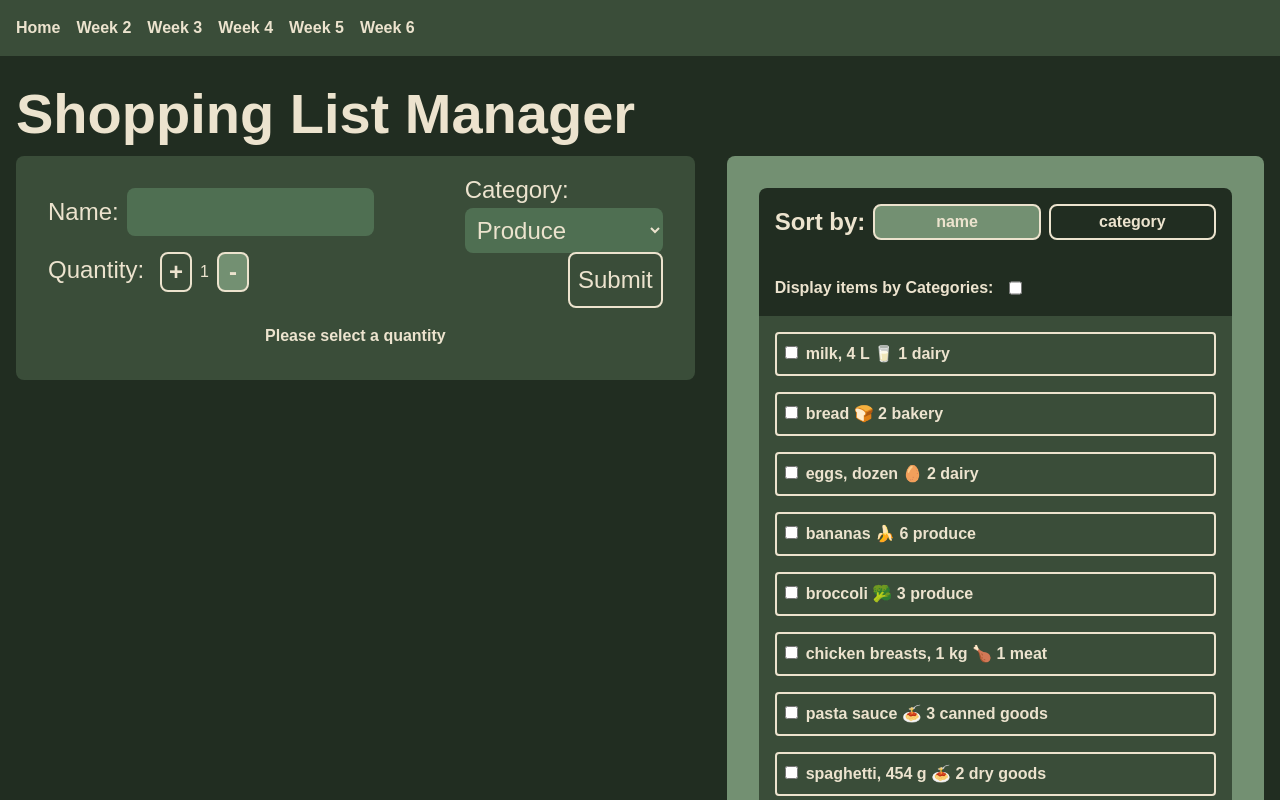
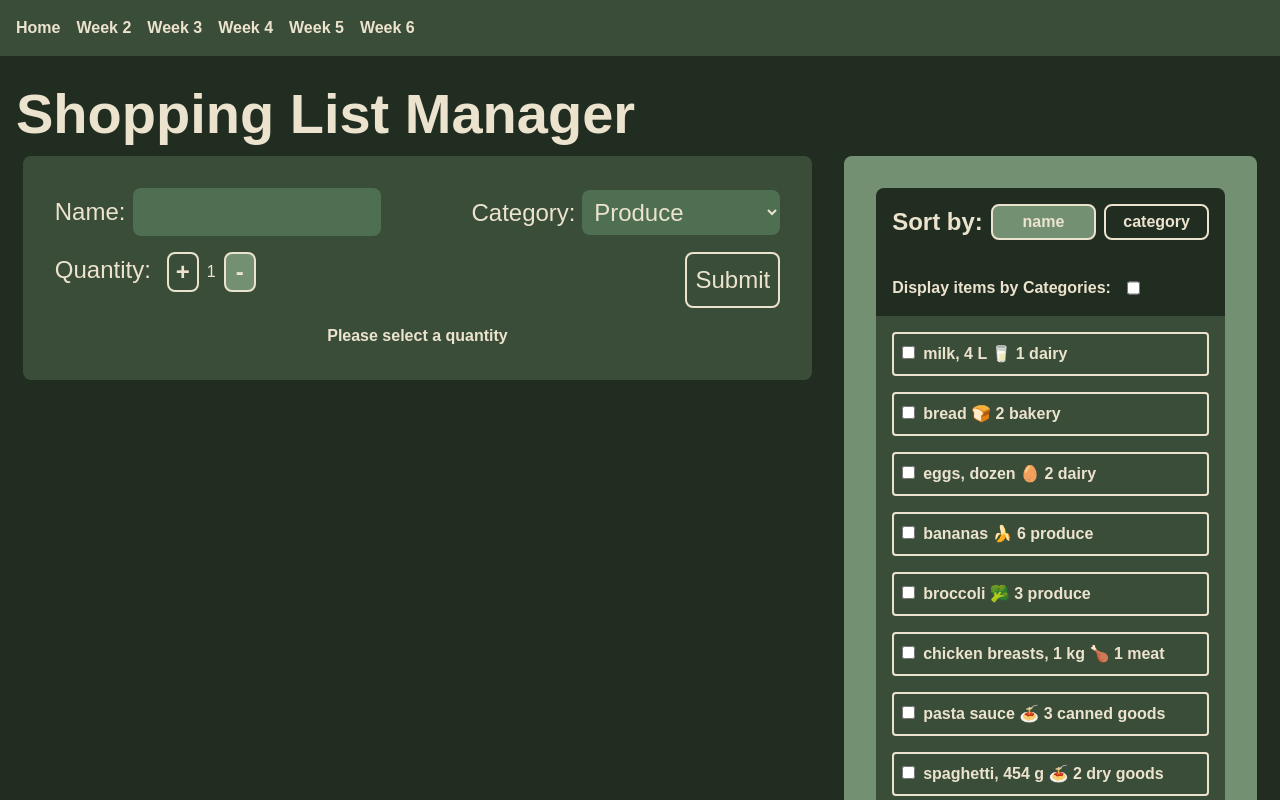
Before and after one commit to jayco01/cprg306-assignments, a Next.js app: page /week-7 in a window 1280 px wide. Shown: the top 800 px of the page. Built offline with nearby package versions, Linux system fonts and the light colour scheme.

Commit message:
Feat: Week 7 MVP
Added a function in itemlist to add new items, then passed it down to new-item.js

```diff
--- a/app/week-7/item-list.js
+++ b/app/week-7/item-list.js
@@ -2,6 +2,7 @@
 
 import Item from "@/app/week-7/item";
 import {useState} from "react";
+import NewItem from "@/app/week-7/new-item";
 
 export default function ItemList() {
 
@@ -104,6 +105,11 @@ export default function ItemList() {
     }));
   };
 
+  const handleAddingItem = (newItem) => {
+    if(newItem !== null) {
+      setItems([...items, newItem]);
+    }
+  }
 
   const categories = [...items].reduce((acc, item) => {
     if (!acc.includes(item.category)) {
@@ -141,6 +147,10 @@ export default function ItemList() {
 
 
   return (
+    <div className="flex flex-col md:flex-row justify-center align-middle gap-8">
+      <NewItem
+        handleAddingNewItem={handleAddingItem}
+      />
       <div className=" bg-custom-green rounded-lg flex flex-col p-8">
 
         {/* **** Buttons Section *** */}
@@ -150,7 +160,7 @@ export default function ItemList() {
             <h3 className="font-extrabold">Sort by:</h3>
             <button
               className={`${btnStyle} ${sortBy === 'name' ? 'bg-custom-green' : 'bg-transparent'}`}
-            onClick={() => handleSortingItems("name") }
+              onClick={() => handleSortingItems("name")}
               disabled={sortBy === 'name'}
               value="name">
               name
@@ -226,5 +236,6 @@ export default function ItemList() {
           </div>
         }
       </div>
+    </div>
   );
 }
--- a/app/week-7/new-item.js
+++ b/app/week-7/new-item.js
@@ -2,7 +2,9 @@
 
 import {useState} from "react";
 
-export default function NewItem() {
+import { v4 as uuidv4 } from 'uuid';
+
+export default function NewItem({ handleAddingNewItem }) {
 
   const [quantity, setQuantity] = useState(1);
   const [name, setName] = useState("");
@@ -53,14 +55,14 @@ export default function NewItem() {
       return;
     }
 
-    const item = {
+    handleAddingNewItem({
+      id: uuidv4(),
       name: name,
-      category: category,
-      quantity: getQuantityWithConstraint()
-    }
+      quantity: getQuantityWithConstraint(),
+      category: category
+    });
 
     console.log(`Item name: ${item.name}, Catergory: ${item.category}, Quantity: ${item.quantity}`);
-    alert(`Item name: ${item.name}, Catergory: ${item.category}, Quantity: ${item.quantity}`);
 
     setName("");
     setCategory("Produce");
@@ -76,6 +78,7 @@ export default function NewItem() {
 
 
   return (
+    <div>
       <form
         onSubmit={handleSubmit}
         className="flex items-center flex-col gap-4 bg-custom-darker-green p-8 rounded-lg"
@@ -160,5 +163,6 @@ export default function NewItem() {
         </div>
 
       </form>
+    </div>
   )
 }
--- a/app/week-7/page.js
+++ b/app/week-7/page.js
@@ -1,19 +1,15 @@
+
+
+import NewItem from "@/app/week-7/new-item";
 import ItemList from "@/app/week-7/item-list";
-import NewItem from "@/app/week-7/new-item";
 
 export default function Page() {
 
   return (
     <section className="flex flex-col p-4">
       <h1 className="font-bold md:text-nowrap">Shopping List Manager</h1>
-      <div className="flex flex-col md:flex-row justify-between align-middle gap-8">
-        <div className={`flex-1`}>
-          <NewItem />
-        </div>
-        <div className={`flex-1`}>
-          <ItemList />
-        </div>
-      </div>
+          <ItemList/>
+
     </section>
   );
 }
```
Also changed, not shown: package.json (+4 -3 lines), 1 other file (tests, documents, lock files or other folders). Lines whose indentation alone changed are shown as unchanged.
